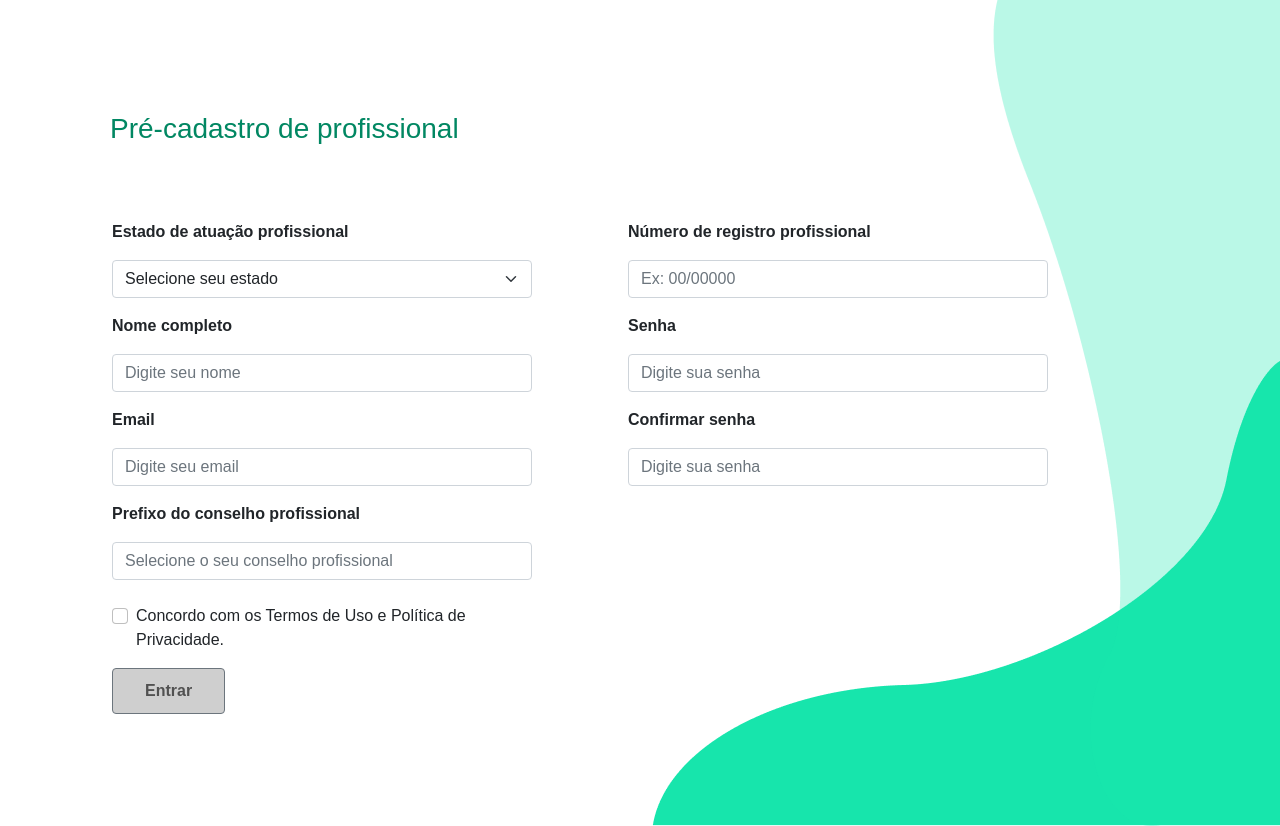
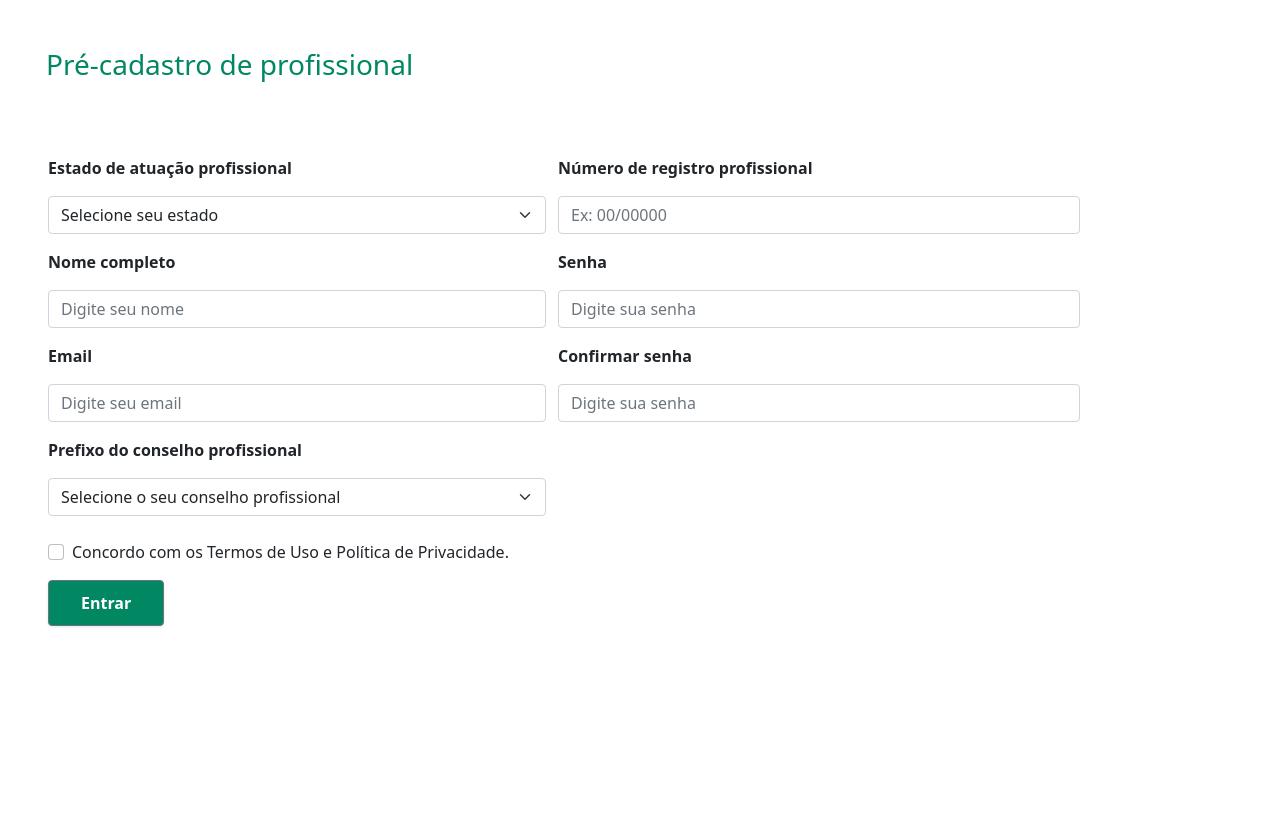
Before and after one commit to maayume/Lacrei, a React (Vite) app: page /precadastro in a window 1280 px wide. After the commit the page ends 800 px from the top, so only its background shows below. Built offline with nearby package versions, Linux system fonts and the light colour scheme.

Commit message:
caminho img e atualizacao pre e lista

```diff
--- a/src/App.tsx
+++ b/src/App.tsx
@@ -1,4 +1,4 @@
-import "./styles/global.css";
+
 import Routes from "./Routes";
 
 export default function App(){
--- a/src/main.tsx
+++ b/src/main.tsx
@@ -1,6 +1,7 @@
 import React from 'react'
 import ReactDOM from 'react-dom/client'
 import App from './App'
+
 
 ReactDOM.createRoot(document.getElementById('root')!).render(
   <React.StrictMode>
--- a/src/pages/Home/index.tsx
+++ b/src/pages/Home/index.tsx
@@ -1,4 +1,4 @@
-import "../../styles/global.css";
+
 
 export default function Home(){
   return(
--- a/src/pages/ListaEspera/index.tsx
+++ b/src/pages/ListaEspera/index.tsx
@@ -1,8 +1,12 @@
-import "../../styles/global.css";
-import "./styles.css"
+import { FormLista } from "./styles";
+
 
 export default function ListaEspera(){
     return (
+      <FormLista>
+        <body>
+
+
       <div className="lista-espera">
         <h1>Lista de espera para profissionais</h1>
         <h4>Não atua em São Paulo? deixe seu contato conosco.</h4>
@@ -91,5 +95,7 @@ export default function ListaEspera(){
             <button id="submit-button" type="submit">Enviar</button>
         </form>
       </div>
+      </body>
+      </FormLista>
     );
   }
--- a/src/pages/ListaEspera/styles.css
+++ b/src/pages/ListaEspera/styles.ts
@@ -1,11 +1,16 @@
-body {
+import styled from "styled-components"
+import bgimg1 from "../../assets/background/bg-img-1.png"
+import bgimg2 from "../../assets/background/bg-img-2.png"
+
+
+export const FormLista = styled.div`
+body{
     font-family: sans-serif;
     padding: 5%;
-    background-image: url('../../assets/background/bg-img-1.png'), url('../../assets/background/bg-img-2.png');
+    background-image: url(${bgimg1}), url(${bgimg2});
     background-position: right bottom;
     background-repeat: no-repeat;
     background-size: auto;
-
 }
 
 .lista-espera h1 {
@@ -98,3 +103,4 @@ select {
 
     }
 }
+`;
--- a/src/pages/PreCadastro/index.tsx
+++ b/src/pages/PreCadastro/index.tsx
@@ -1,18 +1,20 @@
 import { FormPre } from "./styles";
 
-export default function PreCadastro(){
+import { FormBody } from "../../styles/global";
+
+
+export default function PreCadastro() {
   return (
     <FormPre>
       <main className="container row align-itens-center  p-5">
         <h3>Pré-cadastro de profissional</h3>
-
-            <form className="col-6" id="exampleCheck1">
+        <form className="col-6" id="exampleCheck1 ">
           <div className="col">
             <label className="form-label">Estado de atuação profissional</label>
             <select className="form-select" aria-label="Default select example">
               <option selected>Selecione seu estado</option>
               <option value="1">São Paulo</option>
-                  <option value="2">Outro</option>
+              <option value="2">Outros estados</option>
             </select>
           </div>
           <div className="col">
@@ -20,7 +22,6 @@ export default function PreCadastro(){
             <input
               type="text"
               className="form-control"
-                  id="inputAddress2"
               placeholder="Digite seu nome"
             />
           </div>
@@ -36,26 +37,24 @@ export default function PreCadastro(){
             <label className="form-label">
               Prefixo do conselho profissional
             </label>
-                <input
-                  type="text"
-                  className="form-control"
-                  placeholder="Selecione o seu conselho profissional"
-                />
+            <select className="form-select" aria-label="Default select example">
+              <option selected>Selecione o seu conselho profissional</option>
+              <option value="1">COREN - Enfermagem</option>
+              <option value="2">CREFITO - Fisioterapia</option>
+              <option value="3">CRFa - Fonoaudiologia</option>
+              <option value="4">CRM - Medicina</option>
+              <option value="5">CRN - Nutrição</option>
+              <option value="6">CRO - Odontologia</option>
+              <option value="7">CRP - Psicologia</option>
+            </select>
           </div>
           <br />
 
-              <form>
 
-      <div className="mb-3 form-check">
-        <input type="checkbox" className="form-check-input" />
-        <label className="form-check-label" >Concordo com os Termos de Uso e Política de Privacidade.</label>
-      </div>
-      <button type="submit" className="btn btn-secondary">Entrar</button>
-    </form>
         </form>
         <form className="col-6" id="exampleCheck2">
           <div className="col">
-                <label className="form-label">
+            <label className="form-label ">
               Número de registro profissional
             </label>
             <input
@@ -82,7 +81,19 @@ export default function PreCadastro(){
           </div>
         </form>
         <br />
+        <form className="order">
+            <div className="mb-3 form-check">
+              <input type="checkbox" className="form-check-input" />
+              <label className="form-check-label">
+                Concordo com os Termos de Uso e Política de Privacidade.
+              </label>
+            </div>
+            <button type="submit" className="btn btn-secondary">
+              Entrar
+            </button>
+          </form>
       </main>
+
     </FormPre>
   );
 }
--- a/src/pages/PreCadastro/styles.ts
+++ b/src/pages/PreCadastro/styles.ts
@@ -1,6 +1,7 @@
-import styled from "styled-components"
+import styled from "styled-components";
 
-export const FormPre =  styled.main`
+export const FormPre = styled.main`
+
     justify-content: center;
     align-items: center;
     margin-right: 6rem;
@@ -22,17 +23,58 @@ export const FormPre =  styled.main`
       font-weight: bold;
     }
     #exampleCheck2{
-      padding-left: 3rem;
+      padding-left: 2rem;
     }
     #exampleCheck1{
-      padding-right: 3rem;
+      padding-right: 2rem;
     }
     button {
       background-color: #CFCFCF;
-      color: #515151;
+      background-color: #018762;
       font-weight: bold;
-      padding: 10px 32px
+      padding: 10px 32px;
+      box-shadow: 0px 1px 3px 0px #0000001A;
+    }
+    @media only screen and (max-width: 768px) {
+    main, form {
+        width: 50vh;
+        display: flex;
+        flex-direction: column;
+        align-items: flex-start;
+        margin: 0px;
+        padding: 0px;
+
+        label{
+          width: 40vh;
+       }
+       h3 {
+        padding: 0px;
+       }
+      }
+    }
+
+    #exampleCheck1, #exampleCheck2{
+      padding: 0px;
+    }
+    @media only screen and (max-width: 365px) {
+    main, form {
+        width: 30vh;
+        flex-direction: column;
+        align-items: flex-start;
+        margin: 0px;
+        padding: 0px;
+
+        label{
+          width: 30vh;
+       }
+      }
+    }
+       @media only screen and (max-width: 290px) {
+    main {
+      display: flex;
+      width: 20vh;
 
     }
+  }
 
-`
+`;
--- a/src/styles/global.css
+++ b/src/styles/global.css
@@ -1,3 +1,9 @@
+
 body{
-    background-color: white;
+    font-family: sans-serif;
+    padding: 5%;
+    background-image: url(../../assets/background/bg-img-1.png), url(../../assets/background/bg-img-2.png);
+    background-position: right bottom;
+    background-repeat: no-repeat;
+    background-size: auto;
 }
```
Lines whose indentation alone changed are shown as unchanged.
